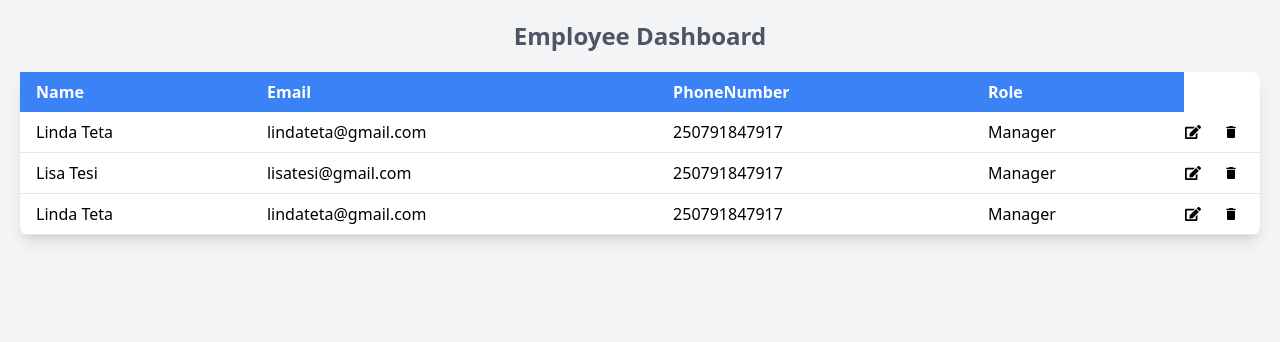
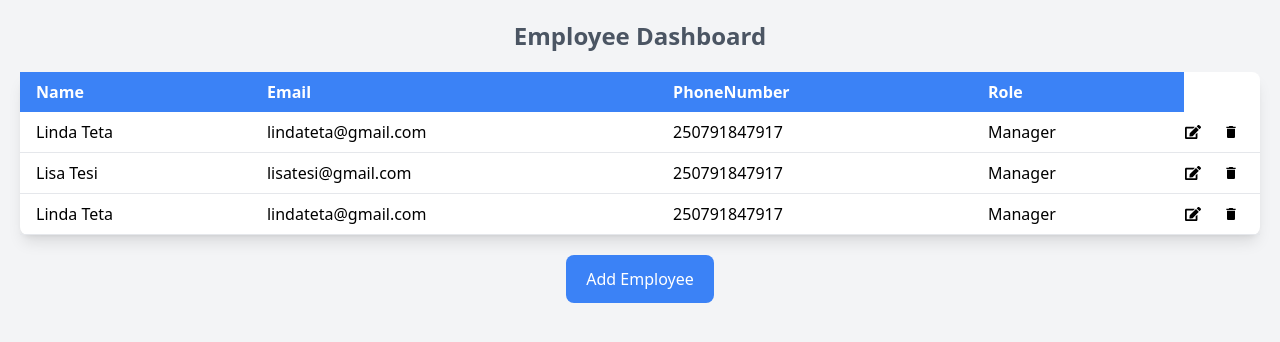
Before and after one commit to SIGYE/RCA-learn, a React (Vite) app in the folder react/rest-app/: page /dashboard in a window 1280 px wide. Shown: the top 342 px of the page. Built offline with nearby package versions, Linux system fonts and the light colour scheme.

Commit message:
dashboard+form finishes

```diff
--- a/react/rest-app/src/App.jsx
+++ b/react/rest-app/src/App.jsx
@@ -13,6 +13,7 @@ function App() {
         <Route path="/" element={<Login />} />
         <Route path="/signup" element={<SignUp />} />
         <Route path='/dashboard' element={<Dashboard/>}/>
+        <Route path='/addForm' element={<AddForm/>}></Route>
       </Routes>
     </Router>
 
--- a/react/rest-app/src/components/Dashboard.jsx
+++ b/react/rest-app/src/components/Dashboard.jsx
@@ -36,8 +36,10 @@ const Dashboard = () => {
                     </tr>
                 ))}
             </tbody>
-
         </table>
+        <div className='flex justify-center py-5'>
+        <Link to="/addForm" className='px-5 py-3 rounded-lg bg-blue-500 text-white items-center'>Add Employee</Link>
+        </div>
     </div>
   )
 }
```
